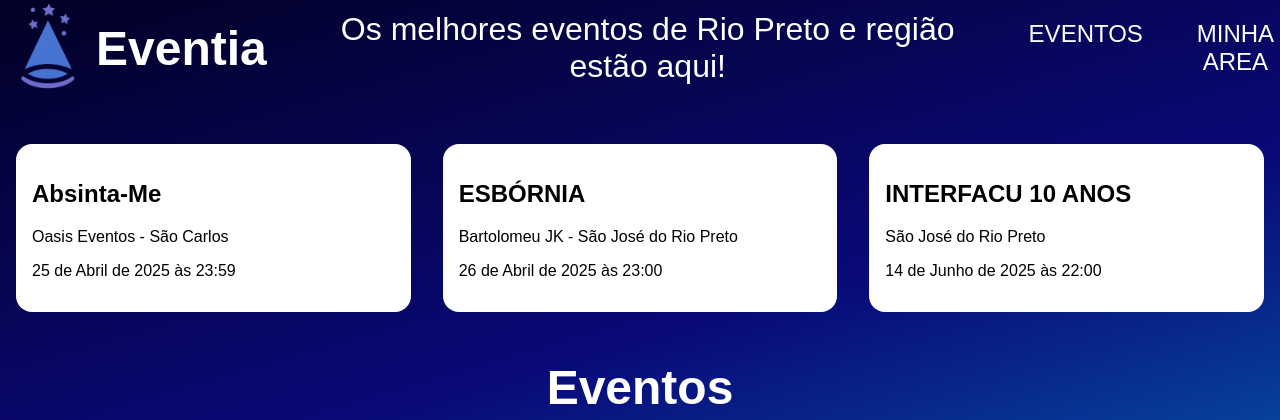
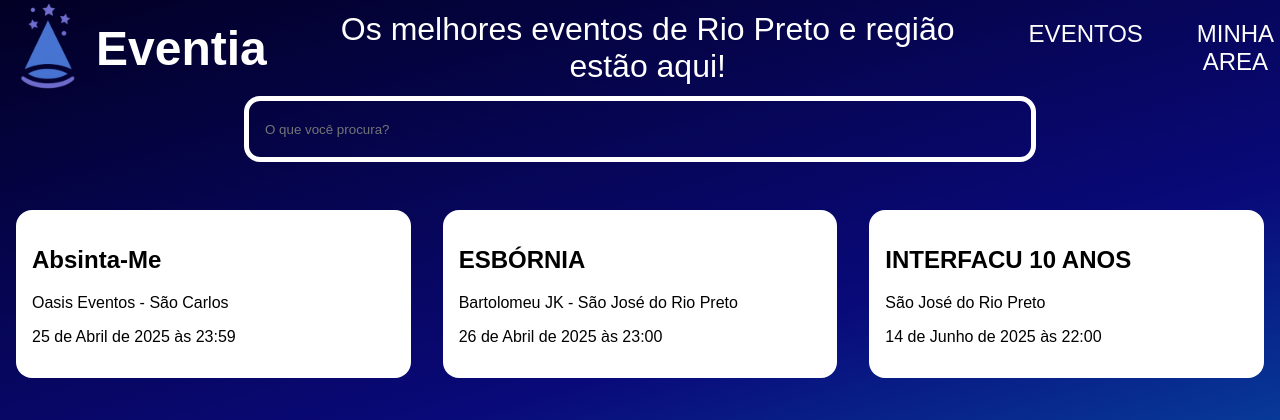
Before and after one commit to PhCorrea-hash/eventos, a Django app: page / in a window 1280 px wide. Shown: the top 420 px of the page. Run offline with Django 5.2, Linux system fonts and the light colour scheme; data comes from the database, SQL or seed files in the repository; some web fonts are replaced.

Commit message:
search field

```diff
--- a/setup/static/styles/styles.css
+++ b/setup/static/styles/styles.css
@@ -14,6 +14,11 @@ body {
     font-family: var(--fonte);
 }
 
+header {
+    display: flex;
+    flex-direction: column;
+}
+
 .logo {
     width: 7.5%;
     height: auto;
@@ -21,6 +26,11 @@ body {
 
 .cabecalho {
     display: flex;
+}
+
+.container-cabecalho {
+    display: flex;
+    flex-direction: row;
 }
 
 .sub-cabecalho {
@@ -55,6 +65,23 @@ body {
     font-size: 1.5rem;
     margin: 0;
     font-weight: 400;
+}
+
+form {
+    display: flex;
+    align-items: center;
+    justify-content: center;
+}
+
+.busca__input {
+    width: 750px;
+    height: 24px;
+    background: transparent;
+    border: none;
+    padding: 1rem;
+    border: 5px solid var(--corDoTextoPrincipal);
+    border-radius: 16px;
+    color: var(--corDoTextoPrincipal);
 }
 
 .destaques {
--- a/templates/index.html
+++ b/templates/index.html
@@ -13,6 +13,7 @@
 </head>
 <body>
     <header class="cabecalho">
+        <div class="container-cabecalho">
             <img src="{% static 'assets/icons/eventia-logo.png' %}" alt="" class="logo">
             <div class="sub-cabecalho">
                 <h1 class="titulo">Eventia</h1>
@@ -21,7 +22,17 @@
                     <a class="link">EVENTOS</a>
                     <a class="link">MINHA AREA</a>
                 </div>
-
+            </div>
+        </div>
+        <div class="cabecalho__busca">
+            <div class="busca__fundo">
+                <form action="">
+                    <input class="busca__input" type="text" name="buscar" placeholder="O que você procura?">
+                    <!-- <button type="submit">
+                        <img class="busca__icone" src="{% static '/assets/ícones/1x/search.png' %}" alt="ícone de search">
+                    </button> -->
+                </form>
+            </div>
         </div>
     </header>
 
```
Lines whose indentation alone changed are shown as unchanged.
